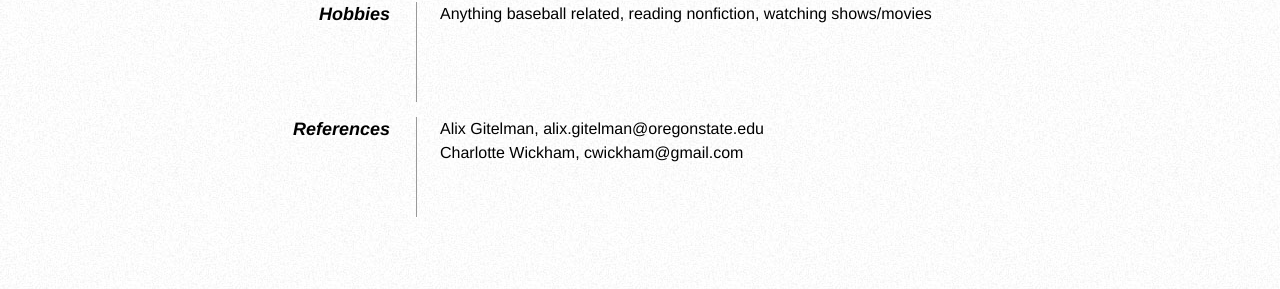
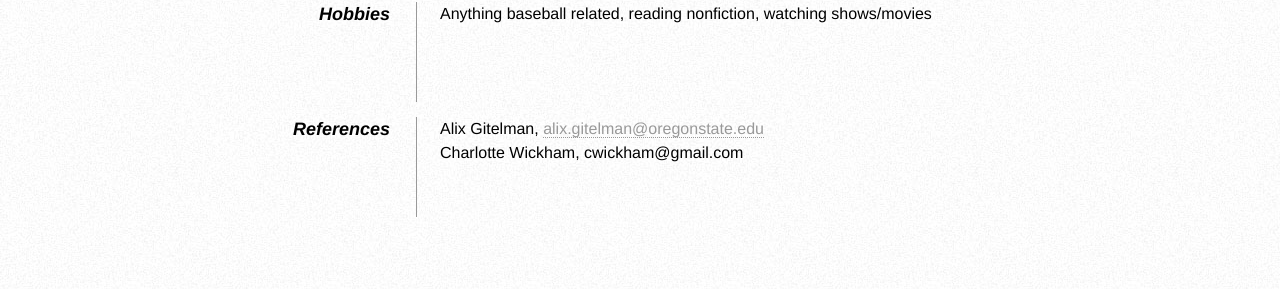
Before and after one commit to cwcomiskey/cwcomiskey.github.io, a Jekyll site: the page resume/index.html, which Jekyll copies as it is, in a window 1280 px wide. Shown: the part 1069-1358 px from the top of the page. Built offline with Jekyll 4.4.1, drawn with Linux system fonts in a browser that asks for light colours.

Commit message:
Update index.html

```diff
--- a/resume/index.html
+++ b/resume/index.html
@@ -116,8 +116,8 @@
             <dd class="clear"></dd>
 
             <dt>References</dt>
-            <dd>Alix Gitelman, alix.gitelman@oregonstate.edu</dd>
-             <!-- Email: <a class="email" href="mailto:alix.gitelman@oregonstate.edu">alix.gitelman@oregonstate.edu</a> -->
+            <dd>Alix Gitelman, <a class="email" href="mailto:alix.gitelman@oregonstate.edu">alix.gitelman@oregonstate.edu</a> </dd>
+             <!-- Email:  -->
             <dd>Charlotte Wickham, cwickham@gmail.com</dd>
              <!-- Email: <a class="email" href="mailto:cwickham@gmail.com">cwickham@gmail.com</a> -->
             <dd class="clear"></dd>
```
